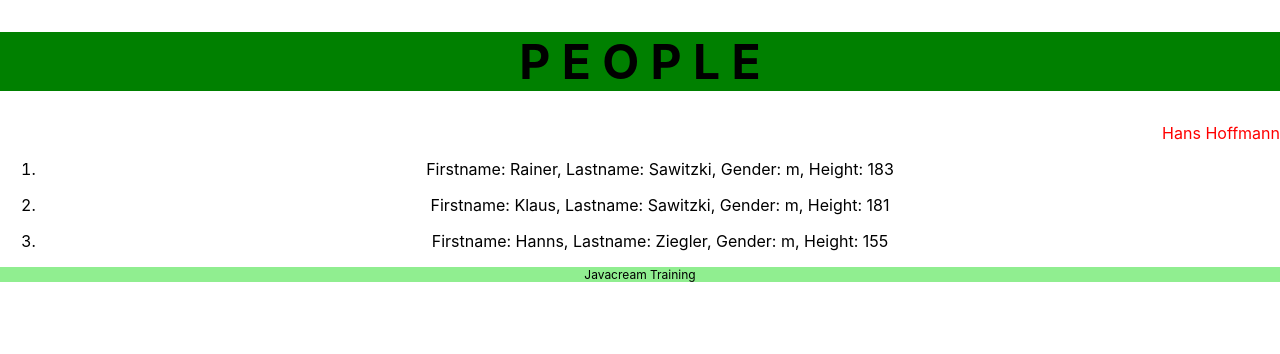
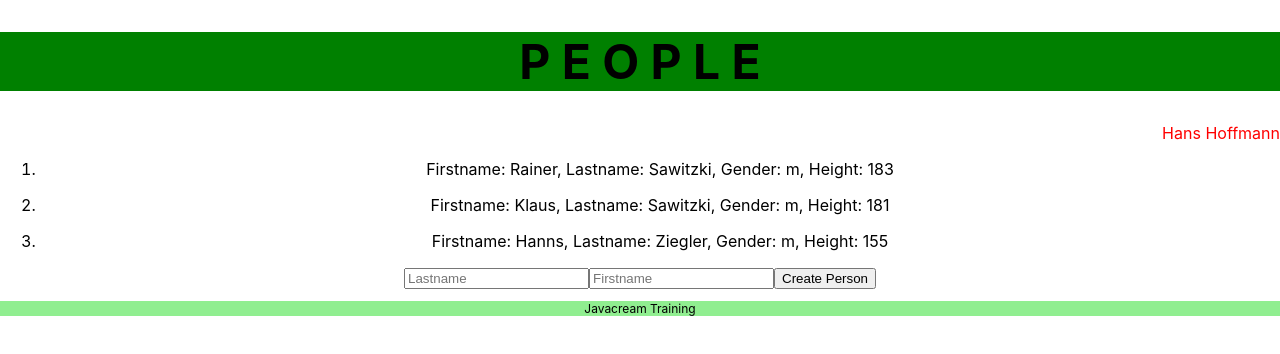
Before and after one commit to Javacream/org.javacream.training.react, a React (Create React App) app in the folder training/: page / in a window 1280 px wide. Shown: the top 354 px of the page. Built offline with nearby package versions, Linux system fonts and the light colour scheme.

Commit message:
add PersonInputForm

```diff
--- a/training/src/App.js
+++ b/training/src/App.js
@@ -2,8 +2,8 @@ import React from 'react';
 import './App.css';
 import PeopleHeaderComponent from './main/component/PeopleHeaderComponent'
 import PeopleFooterComponent from './main/component/PeopleFooterComponent'
-import PeopleAppComponent from './people/component/PeopleAppHookComponent'
-//import PeopleAppComponent from './people/component/PeopleAppComponent'
+//import PeopleAppComponent from './people/component/PeopleAppHookComponent'
+import PeopleAppComponent from './people/component/PeopleAppComponent'
 function App() {
   return (
     <div className="App">
--- a/training/src/people/component/PeopleAppComponent.js
+++ b/training/src/people/component/PeopleAppComponent.js
@@ -2,6 +2,7 @@ import React, {Component} from 'react';
 import {peopleData, userProfile} from '../testdata/PeopleData'
 import PersonComponent from './PersonComponent'
 import PeopleComponent from './PeopleComponent'
+import PersonInputFormComponent from './PersonInputFormComponent'
 
 export default class PeopleAppComponent extends Component{
     state = {people: peopleData, userProfile: userProfile}
@@ -15,12 +16,22 @@ export default class PeopleAppComponent extends Component{
             peopleData.add("Ziegler", "Hanns", 155, 'm')
             this.setState({...this.state, ...{people: peopleData}})
         }, 3000)
+
+        //createPerson = createPerson.bind(this)
+    }
+
+    createPersonCallback = (personData) =>{
+        peopleData.add(personData.lastname, personData.firstname, 155, 'm')
+        console.log("CREATE_PERSON " + personData)
+        this.setState({...this.state, ...{people: peopleData}})
+
     }
     render(){
         return (
             <>
                 <PersonComponent person={this.state.userProfile} className='profile'/>
                 <PeopleComponent people={this.state.people} />
+                <PersonInputFormComponent handleCreatePerson={this.createPersonCallback}/>
             </>
         )
     }
--- /dev/null
+++ b/training/src/people/component/PersonInputFormComponent.js
@@ -0,0 +1,32 @@
+import React, { Component } from 'react';
+
+class PersonInputFormComponent extends Component{
+  state = {
+    fields: {
+      lastname: '',
+      firstname: ''
+    }
+  }
+  handleFormSubmit = (event) => {
+    this.props.handleCreatePerson(this.state.fields)
+    event.preventDefault();
+  }
+  handleChange = (event) => {
+    let target = event.target
+    let result = this.state.fields
+    result[target.name] = target.value
+    this.setState({fields: result})
+  }
+  render(){
+    return (
+      <form onSubmit={this.handleFormSubmit}>
+      <input placeholder="Lastname" name="lastname" value={this.state.fields.lastname} onChange={this.handleChange}></input>
+      <input placeholder="Firstname" name="firstname" value={this.state.fields.firstname} onChange={this.handleChange}></input>
+      <input type="submit" value="Create Person"/>
+      </form>
+    )
+  }
+
+}
+
+export default PersonInputFormComponent
```
